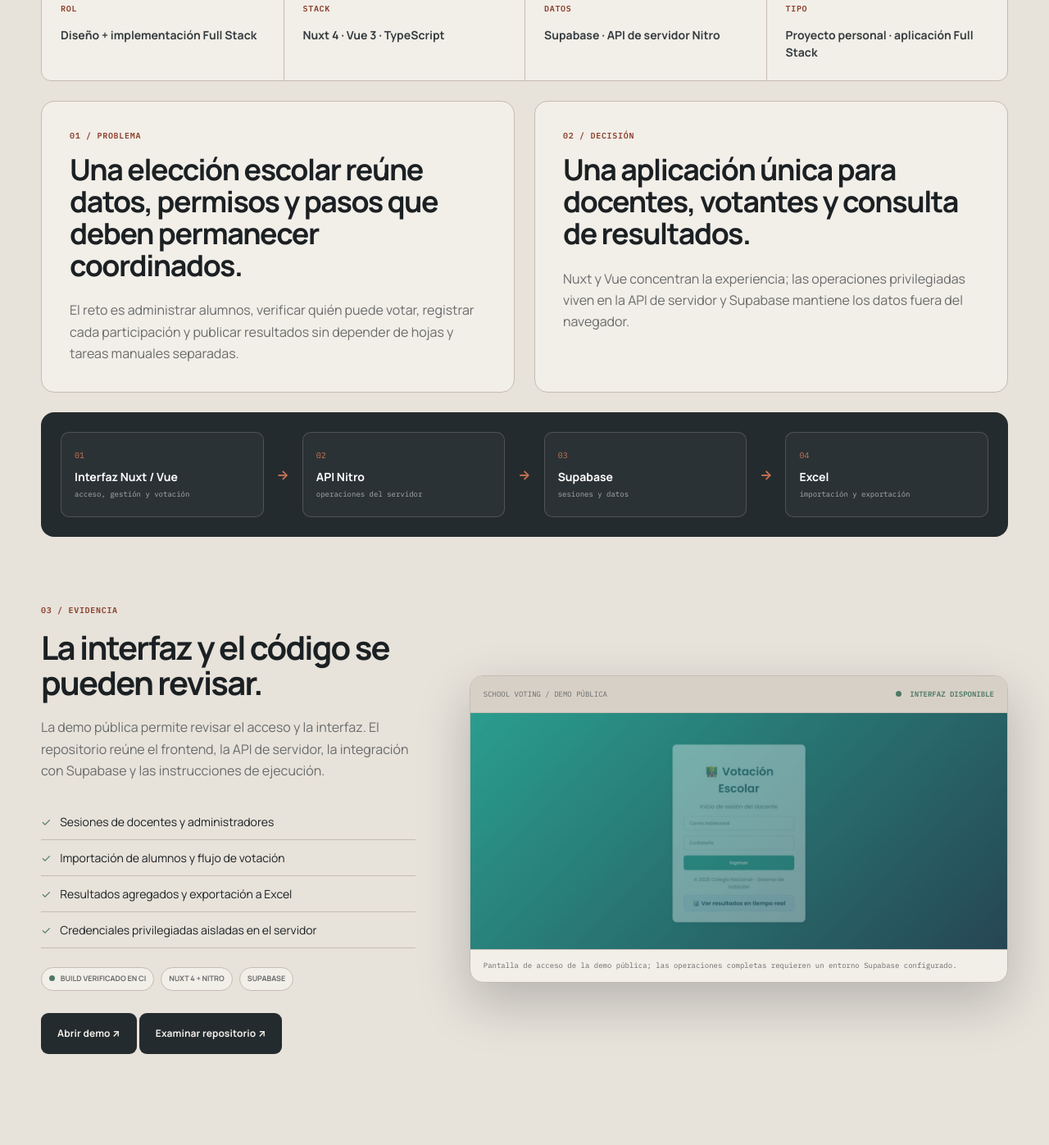
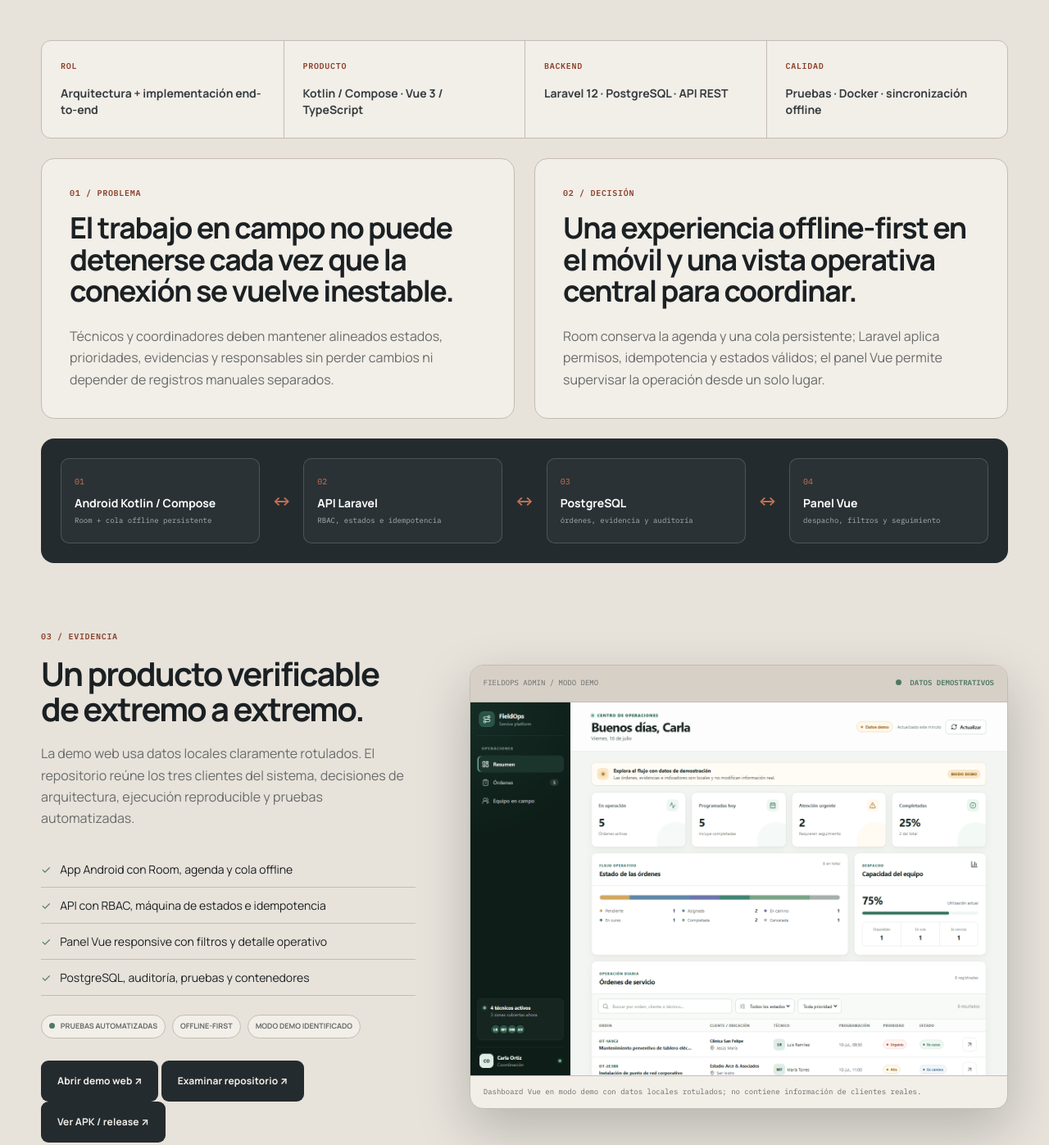
Before and after one commit to Daniel349167/Daniel349167.github.io, a plain HTML site: page index.html in a window 1280 px wide. Shown: the part 1471-2868 px from the top of the page at 82% size. Drawn offline with Linux system fonts and the light colour scheme.

Commit message:
feat: feature FieldOps as primary portfolio case

```diff
--- a/index.html
+++ b/index.html
@@ -5,7 +5,7 @@
     <meta name="viewport" content="width=device-width, initial-scale=1" />
     <meta
       name="description"
-      content="Portafolio de Daniel Ureta Espinal, desarrollador Full Stack de aplicaciones web y móviles con Laravel, Vue, JavaScript, APIs REST y SQL."
+      content="Portafolio de Daniel Ureta Espinal, desarrollador Full Stack de aplicaciones web y móviles con Kotlin, Laravel, Vue, APIs REST y PostgreSQL."
     />
     <meta name="theme-color" content="#171c1f" />
     <script>
@@ -20,7 +20,7 @@
     <meta property="og:title" content="Daniel Ureta Espinal | Full Stack Developer" />
     <meta
       property="og:description"
-      content="Aplicaciones web y móviles, APIs REST, bases de datos e integraciones para resolver procesos reales."
+      content="Aplicaciones web y móviles, APIs REST y sistemas offline-first para resolver procesos reales."
     />
     <meta property="og:type" content="website" />
     <meta property="og:url" content="https://daniel349167.github.io/" />
@@ -121,78 +121,79 @@
           <div class="section-intro case-intro">
             <div>
               <p class="kicker dark"><span aria-hidden="true"></span> Caso Full Stack 001</p>
-              <h2>School Voting Platform<br />Gestión de elecciones escolares</h2>
+              <h2>FieldOps Service Platform<br />Operaciones de campo, incluso sin conexión</h2>
             </div>
             <p>
-              Aplicación web personal para digitalizar procesos de votación escolar: acceso por rol,
-              gestión de alumnos, emisión de votos y consulta de resultados. El repositorio documenta
-              el producto, su arquitectura y sus limitaciones conocidas.
+              Plataforma personal de órdenes de servicio que conecta una app Android para técnicos, una
+              API Laravel y un panel web de coordinación. El flujo prioriza continuidad offline, permisos,
+              trazabilidad y sincronización segura cuando vuelve la conectividad.
             </p>
           </div>
 
           <div class="case-meta" aria-label="Ficha del proyecto">
-            <div><span>ROL</span><strong>Diseño + implementación Full Stack</strong></div>
-            <div><span>STACK</span><strong>Nuxt 4 · Vue 3 · TypeScript</strong></div>
-            <div><span>DATOS</span><strong>Supabase · API de servidor Nitro</strong></div>
-            <div><span>TIPO</span><strong>Proyecto personal · aplicación Full Stack</strong></div>
+            <div><span>ROL</span><strong>Arquitectura + implementación end-to-end</strong></div>
+            <div><span>PRODUCTO</span><strong>Kotlin / Compose · Vue 3 / TypeScript</strong></div>
+            <div><span>BACKEND</span><strong>Laravel 12 · PostgreSQL · API REST</strong></div>
+            <div><span>CALIDAD</span><strong>Pruebas · Docker · sincronización offline</strong></div>
           </div>
 
           <div class="problem-grid">
             <article>
               <p class="index">01 / PROBLEMA</p>
-              <h3>Una elección escolar reúne datos, permisos y pasos que deben permanecer coordinados.</h3>
+              <h3>El trabajo en campo no puede detenerse cada vez que la conexión se vuelve inestable.</h3>
               <p>
-                El reto es administrar alumnos, verificar quién puede votar, registrar cada participación
-                y publicar resultados sin depender de hojas y tareas manuales separadas.
+                Técnicos y coordinadores deben mantener alineados estados, prioridades, evidencias y
+                responsables sin perder cambios ni depender de registros manuales separados.
               </p>
             </article>
             <article>
               <p class="index">02 / DECISIÓN</p>
-              <h3>Una aplicación única para docentes, votantes y consulta de resultados.</h3>
+              <h3>Una experiencia offline-first en el móvil y una vista operativa central para coordinar.</h3>
               <p>
-                Nuxt y Vue concentran la experiencia; las operaciones privilegiadas viven en la API de
-                servidor y Supabase mantiene los datos fuera del navegador.
+                Room conserva la agenda y una cola persistente; Laravel aplica permisos, idempotencia y
+                estados válidos; el panel Vue permite supervisar la operación desde un solo lugar.
               </p>
             </article>
           </div>
 
-          <div class="architecture" aria-label="Flujo de arquitectura de School Voting Platform">
-            <div><span>01</span><strong>Interfaz Nuxt / Vue</strong><small>acceso, gestión y votación</small></div>
-            <b aria-hidden="true">→</b>
-            <div><span>02</span><strong>API Nitro</strong><small>operaciones del servidor</small></div>
-            <b aria-hidden="true">→</b>
-            <div><span>03</span><strong>Supabase</strong><small>sesiones y datos</small></div>
-            <b aria-hidden="true">→</b>
-            <div><span>04</span><strong>Excel</strong><small>importación y exportación</small></div>
+          <div class="architecture" aria-label="Arquitectura de FieldOps Service Platform">
+            <div><span>01</span><strong>Android Kotlin / Compose</strong><small>Room + cola offline persistente</small></div>
+            <b aria-hidden="true">↔</b>
+            <div><span>02</span><strong>API Laravel</strong><small>RBAC, estados e idempotencia</small></div>
+            <b aria-hidden="true">↔</b>
+            <div><span>03</span><strong>PostgreSQL</strong><small>órdenes, evidencia y auditoría</small></div>
+            <b aria-hidden="true">↔</b>
+            <div><span>04</span><strong>Panel Vue</strong><small>despacho, filtros y seguimiento</small></div>
           </div>
 
           <div class="case-evidence">
             <div class="evidence-copy">
               <p class="index">03 / EVIDENCIA</p>
-              <h3>La interfaz y el código se pueden revisar.</h3>
+              <h3>Un producto verificable de extremo a extremo.</h3>
               <p>
-                La demo pública permite revisar el acceso y la interfaz. El repositorio reúne el frontend,
-                la API de servidor, la integración con Supabase y las instrucciones de ejecución.
+                La demo web usa datos locales claramente rotulados. El repositorio reúne los tres clientes
+                del sistema, decisiones de arquitectura, ejecución reproducible y pruebas automatizadas.
               </p>
               <ul>
-                <li><span>✓</span> Sesiones de docentes y administradores</li>
-                <li><span>✓</span> Importación de alumnos y flujo de votación</li>
-                <li><span>✓</span> Resultados agregados y exportación a Excel</li>
-                <li><span>✓</span> Credenciales privilegiadas aisladas en el servidor</li>
+                <li><span>✓</span> App Android con Room, agenda y cola offline</li>
+                <li><span>✓</span> API con RBAC, máquina de estados e idempotencia</li>
+                <li><span>✓</span> Panel Vue responsive con filtros y detalle operativo</li>
+                <li><span>✓</span> PostgreSQL, auditoría, pruebas y contenedores</li>
               </ul>
               <div class="verification-row" aria-label="Verificaciones del proyecto">
-                <span><i aria-hidden="true"></i> Build verificado en CI</span>
-                <span>Nuxt 4 + Nitro</span>
-                <span>Supabase</span>
+                <span><i aria-hidden="true"></i> Pruebas automatizadas</span>
+                <span>Offline-first</span>
+                <span>Modo demo identificado</span>
               </div>
-              <a class="button button-dark" href="https://votacion-escolar-8161.vercel.app" target="_blank" rel="noreferrer">Abrir demo ↗</a>
-              <a class="button button-dark" href="https://github.com/Daniel349167/school-voting-platform" target="_blank" rel="noreferrer">Examinar repositorio ↗</a>
+              <a class="button button-dark" href="https://daniel349167.github.io/fieldops-service-platform/" target="_blank" rel="noreferrer">Abrir demo web ↗</a>
+              <a class="button button-dark" href="https://github.com/Daniel349167/fieldops-service-platform" target="_blank" rel="noreferrer">Examinar repositorio ↗</a>
+              <a class="button button-dark" href="https://github.com/Daniel349167/fieldops-service-platform/releases/latest" target="_blank" rel="noreferrer">Ver APK / release ↗</a>
             </div>
 
             <figure class="product-shot">
-              <div class="product-shot-bar"><span>School Voting / Demo pública</span><strong><i aria-hidden="true"></i> Interfaz disponible</strong></div>
-              <img src="assets/school-voting-login.png" alt="Pantalla de acceso para docentes de School Voting Platform" width="1536" height="674" loading="lazy" />
-              <figcaption>Pantalla de acceso de la demo pública; las operaciones completas requieren un entorno Supabase configurado.</figcaption>
+              <div class="product-shot-bar"><span>FieldOps Admin / Modo demo</span><strong><i aria-hidden="true"></i> Datos demostrativos</strong></div>
+              <img src="assets/fieldops-dashboard.png" alt="Panel de operaciones de FieldOps con métricas y órdenes de servicio" width="1440" height="1000" loading="lazy" />
+              <figcaption>Dashboard Vue en modo demo con datos locales rotulados; no contiene información de clientes reales.</figcaption>
             </figure>
           </div>
         </div>
@@ -234,13 +235,14 @@
             <article class="work-item">
               <p class="work-number">04</p>
               <div>
-                <p class="work-label">WEB APP / INTEGRATIONS <span class="verified">● CÓDIGO</span></p>
-                <h3>FiscalFlow</h3>
-                <p>Dashboard Full Stack para registrar documentos, consultar estados y revisar la trazabilidad de integraciones simuladas.</p>
+                <p class="work-label">WEB APP / EDUCATION <span class="verified">● DEMO + CÓDIGO</span></p>
+                <h3>School Voting Platform</h3>
+                <p>Plataforma de votación escolar con autenticación, roles, administración de alumnos y resultados demostrativos claramente rotulados.</p>
               </div>
-              <ul><li>Vue 3</li><li>API REST</li><li>PostgreSQL</li><li>Docker</li></ul>
+              <ul><li>Nuxt 4</li><li>Vue 3</li><li>TypeScript</li><li>Supabase</li></ul>
               <div class="work-actions">
-                <a href="https://github.com/Daniel349167/fiscalflow-integration-platform" target="_blank" rel="noreferrer" aria-label="Ver código de FiscalFlow">Código ↗</a>
+                <a href="https://votacion-escolar-8161.vercel.app" target="_blank" rel="noreferrer" aria-label="Abrir demo de School Voting Platform">Demo ↗</a>
+                <a href="https://github.com/Daniel349167/school-voting-platform" target="_blank" rel="noreferrer" aria-label="Ver código de School Voting Platform">Código ↗</a>
               </div>
             </article>
           </div>
```
Also changed, not shown: assets/fieldops-dashboard.png (added), 1 other file.
